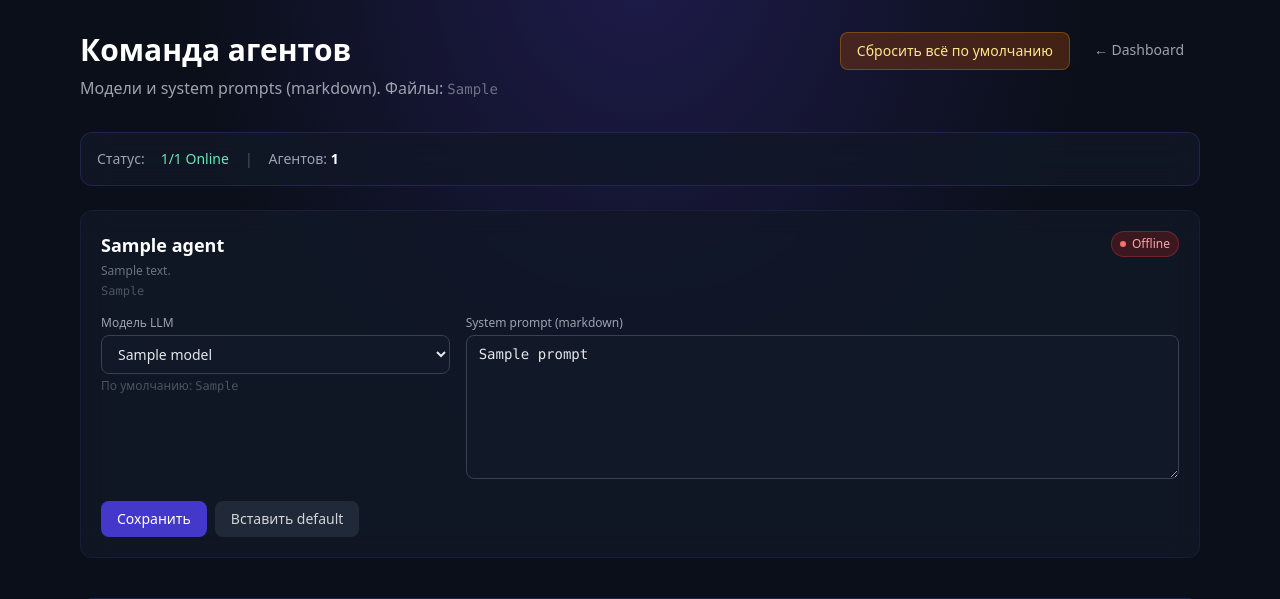
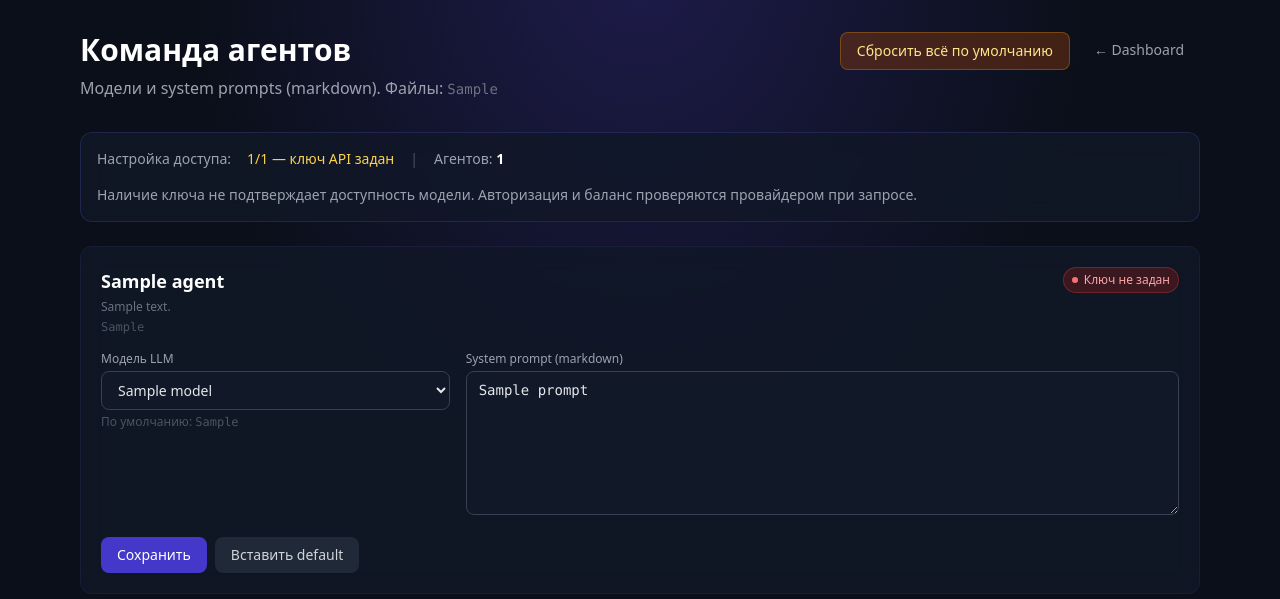
Before and after one commit to eskevitali/ADE, a Python web app: template frontend/templates/agent_team.html in a window 1280 px wide. Shown: the part 54-653 px from the top of the page. Run offline with Jinja, Linux system fonts and the light colour scheme; the template is opened without the code that fills it: most values are stand-ins (such as "Sample title", 1, 10 or a date in 2020); some libraries are stand-ins or nearby versions.

Commit message:
fix(ui): distinguish configured LLM keys from verified availability

```diff
--- a/frontend/templates/agent_team.html
+++ b/frontend/templates/agent_team.html
@@ -16,10 +16,11 @@
 </div>
 
 <div class="glass rounded-xl p-4 mb-6 flex flex-wrap items-center gap-4 text-sm">
-  <span class="text-gray-400">Статус:</span>
-  <span id="team-online" class="text-emerald-300">{{ team_config.online_count }}/{{ team_config.team_count }} Online</span>
+  <span class="text-gray-400">Настройка доступа:</span>
+  <span id="team-online" class="text-amber-300">{{ team_config.online_count }}/{{ team_config.team_count }} — ключ API задан</span>
   <span class="text-gray-600">|</span>
   <span class="text-gray-400">Агентов: <strong id="team-count" class="text-white">{{ team_config.team_count }}</strong></span>
+  <span class="text-gray-400">Наличие ключа не подтверждает доступность модели. Авторизация и баланс проверяются провайдером при запросе.</span>
 </div>
 
 <div id="save-status" class="hidden mb-4 px-4 py-2 rounded-lg text-sm"></div>
@@ -37,9 +38,9 @@
         <p class="text-xs font-mono text-gray-600 mt-1">{{ agent.prompt_path }}</p>
       </div>
       <span class="inline-flex items-center gap-1.5 px-2 py-1 rounded-full text-xs border
-        {% if agent.status == 'online' %}bg-emerald-900/40 text-emerald-300 border-emerald-500/30{% else %}bg-red-900/40 text-red-300 border-red-500/30{% endif %}">
-        <span class="w-1.5 h-1.5 rounded-full {% if agent.status == 'online' %}bg-emerald-400 animate-pulse{% else %}bg-red-400{% endif %}"></span>
-        {% if agent.status == 'online' %}Online{% else %}Offline{% endif %}
+        {% if agent.status == 'online' %}bg-amber-900/40 text-amber-300 border-amber-500/30{% else %}bg-red-900/40 text-red-300 border-red-500/30{% endif %}">
+        <span class="w-1.5 h-1.5 rounded-full {% if agent.status == 'online' %}bg-amber-400{% else %}bg-red-400{% endif %}"></span>
+        {% if agent.status == 'online' %}Ключ задан · доступ не проверен{% else %}Ключ не задан{% endif %}
       </span>
     </div>
     <div class="grid grid-cols-1 lg:grid-cols-3 gap-4">
```
Also changed, not shown: CURRENT_PROGRESS.md (+15 -0 lines).
